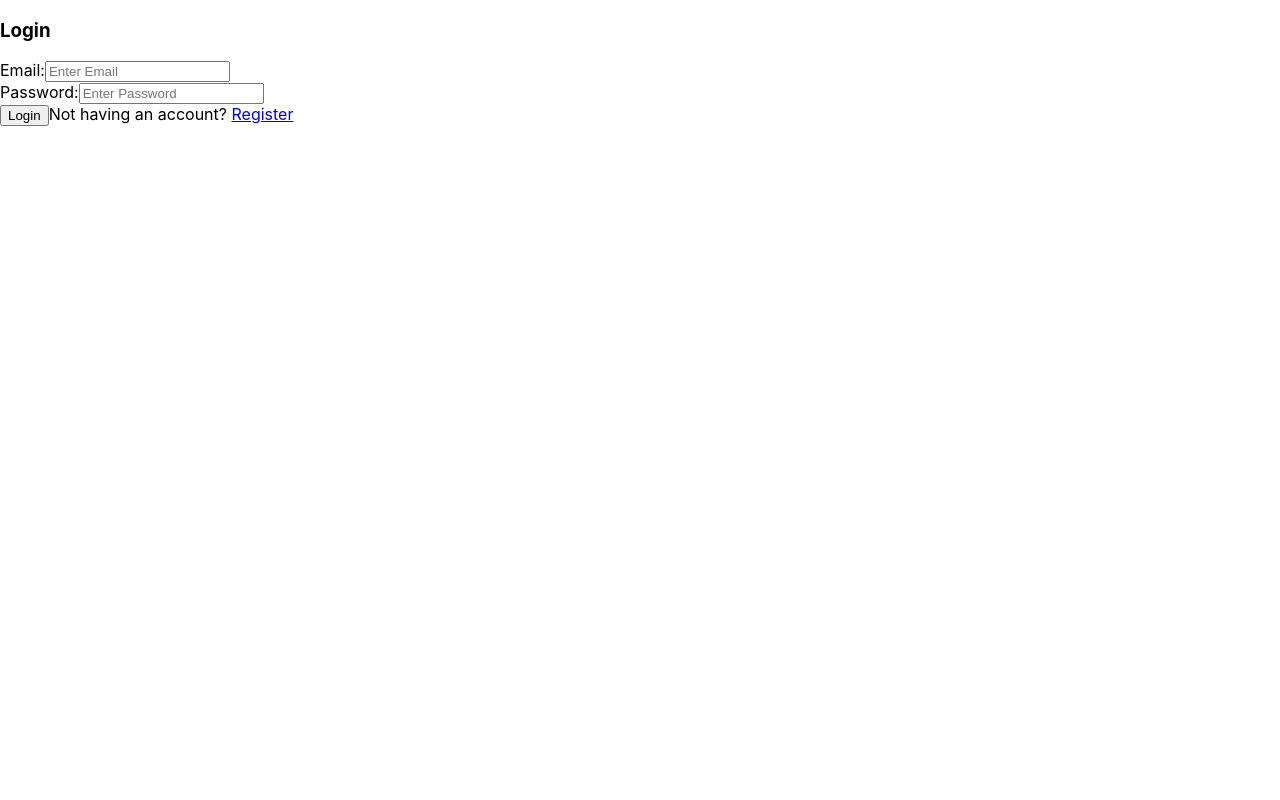
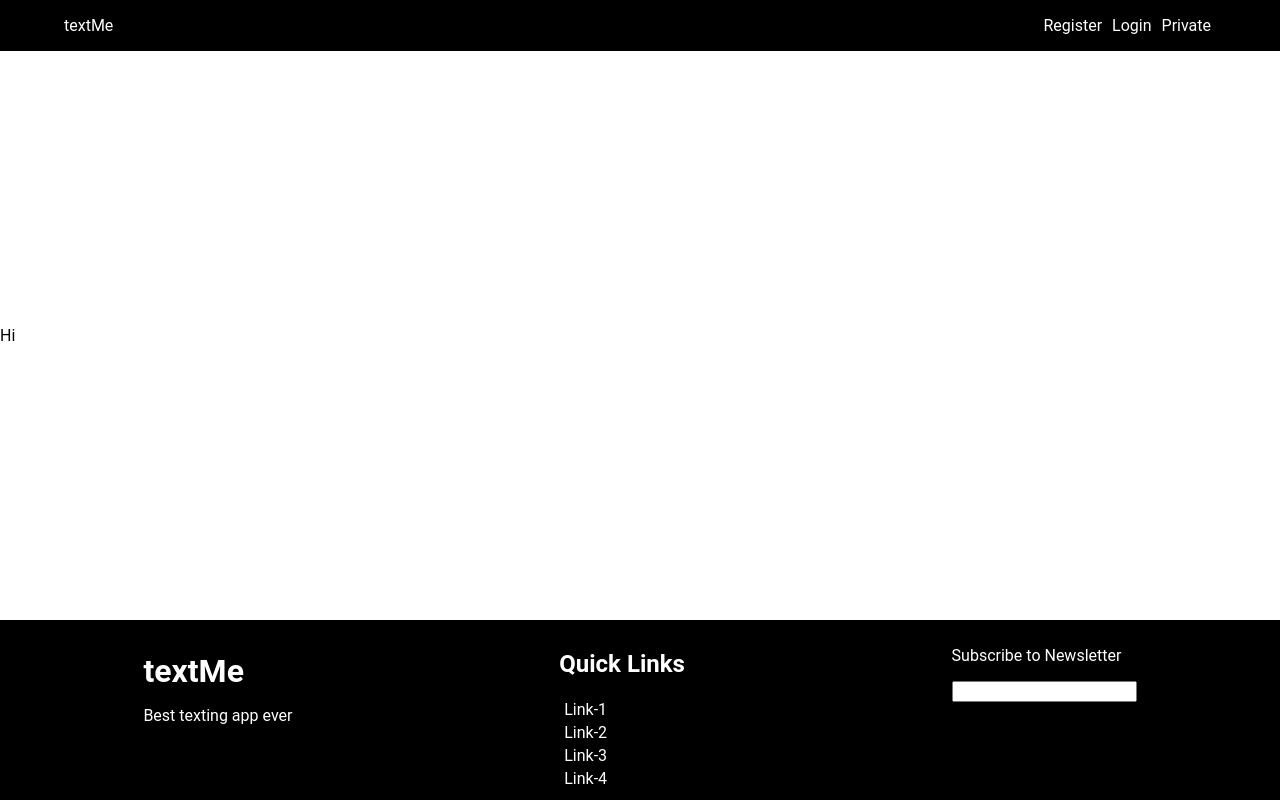
Before and after one commit to Praneeth-rdy/mern-chat-app, a React (Create React App) app in the folder client/: page / in a window 1280 px wide. Before the commit this address led to /login. Built offline with nearby package versions, Linux system fonts and the light colour scheme.

Commit message:
Added a basic layout

```diff
--- a/client/package.json
+++ b/client/package.json
@@ -8,6 +8,7 @@
     "axios": "^0.21.1",
     "react": "^17.0.2",
     "react-dom": "^17.0.2",
+    "react-icons": "^4.2.0",
     "react-router-dom": "^5.2.0",
     "react-scripts": "4.0.3"
   },
--- a/client/src/App.js
+++ b/client/src/App.js
@@ -8,13 +8,15 @@ import LoginScreen from './components/screens/LoginScreen';
 import RegisterScreen from './components/screens/RegisterScreen';
 import ForgotPasswordScreen from './components/screens/ForgotPasswordScreen';
 import ResetPasswordScreen from './components/screens/ResetPasswordScreen';
+import HomeScreen from './components/screens/HomeScreen';
 
 function App() {
   return (
     <Router>
       <div className="app">
         <Switch>
-          <PrivateRoute exact path="/" component={PrivateScreen} />
+          <Route exact path="/" component={HomeScreen} />
+          <PrivateRoute exact path="/private" component={PrivateScreen} />
           <Route exact path="/login" component={LoginScreen} />
           <Route exact path="/register" component={RegisterScreen} />
           <Route exact path="/forgot-password" component={ForgotPasswordScreen} />
--- a/client/src/components/Layout.js
+++ b/client/src/components/Layout.js
@@ -1,14 +1,52 @@
 import React from 'react';
+import { Link } from 'react-router-dom';
+import { FaBars } from 'react-icons/fa'
+import '../styles/global.css';
+import Styles from '../styles/layout.module.css';
 
 function Layout({ children }) {
     return (
-        <div>
+        <div className={Styles.mainBgContainer}>
             <header>
+                <nav className={Styles.navbar}>
+                    <Link to="/">textMe</Link>
+                    <FaBars className={Styles.bars} />
+                    <ul className={Styles.navbarNav}>
+                        <li className={Styles.navItem}>
+                            <Link to="/register">Register</Link>
+                        </li>
+                        <li className={Styles.navItem}>
+                            <Link to="/login">Login</Link>
+                        </li>
+                        <li className={Styles.navItem}>
+                            <Link to="/private">Private</Link>
+                        </li>
+                    </ul>
+
+                </nav>
             </header>
+
             <div>
-                { children }
+                {children}
             </div>
-            <footer></footer>
+            <footer>
+                <div className={Styles.footerBlock}>
+                    <h1>textMe</h1>
+                    <p>Best texting app ever</p>
+                </div>
+                <div className={Styles.footerBlock}>
+                    <h2>Quick Links</h2>
+                    <Link to="" className={Styles.footerLink}>Link-1</Link>
+                    <Link to="" className={Styles.footerLink}>Link-2</Link>
+                    <Link to="" className={Styles.footerLink}>Link-3</Link>
+                    <Link to="" className={Styles.footerLink}>Link-4</Link>
+                </div>
+                <div className={Styles.footerBlock}>
+                    <p>Subscribe to Newsletter</p>
+                    <input type="text"></input>
+                </div>
+
+            </footer>
         </div>
     )
 }
--- a/client/src/components/screens/ForgotPasswordScreen.js
+++ b/client/src/components/screens/ForgotPasswordScreen.js
@@ -1,6 +1,8 @@
 import React, { useState, useEffect } from 'react';
 import axios from 'axios';
 import { Link } from 'react-router-dom';
+import Layout from '../Layout';
+
 import Styles from '../../styles/screens/forgotPasswordScreen.module.css';
 
 
@@ -10,8 +12,8 @@ function ForgotPasswordScreen({ history }) {
     const [error, setError] = useState('');
     const [success, setSuccess] = useState('');
 
-    useEffect(()=>{
-        if(localStorage.getItem('authToken')){
+    useEffect(() => {
+        if (localStorage.getItem('authToken')) {
             history.push('/');
         }
     }, [history]);
@@ -26,19 +28,20 @@ function ForgotPasswordScreen({ history }) {
         }
 
         try {
-            const {data} = await axios.post('/api/auth/forgot-password', { email }, config);
+            const { data } = await axios.post('/api/auth/forgot-password', { email }, config);
 
             setSuccess('Email Sent');
 
-        } catch(error) {
+        } catch (error) {
             setError(error.response.data.error);
-            setTimeout(()=>{
+            setTimeout(() => {
                 setError('');
             }, 5000);
         }
     }
 
     return (
+        <Layout>
             <div>
                 <form onSubmit={resetPasswordHandler}>
                     <h3>Login</h3>
@@ -57,6 +60,7 @@ function ForgotPasswordScreen({ history }) {
                     <button type="submit" >Send Reset Link</button>
                 </form>
             </div>
+        </Layout>
     )
 }
 
--- /dev/null
+++ b/client/src/components/screens/HomeScreen.js
@@ -0,0 +1,12 @@
+import React from 'react'
+import Layout from '../Layout';
+
+function HomeScreen() {
+    return (
+        <Layout>
+            Hi
+        </Layout>
+    )
+}
+
+export default HomeScreen;
--- a/client/src/styles/global.css
+++ b/client/src/styles/global.css
@@ -1,10 +1,10 @@
+* {
+  box-sizing: border-box;
+}
+
 body {
   margin: 0;
-  font-family: -apple-system, BlinkMacSystemFont, 'Segoe UI', 'Roboto', 'Oxygen',
-    'Ubuntu', 'Cantarell', 'Fira Sans', 'Droid Sans', 'Helvetica Neue',
-    sans-serif;
-  -webkit-font-smoothing: antialiased;
-  -moz-osx-font-smoothing: grayscale;
+  font-family: "Roboto";
 }
 
 code {
--- a/client/src/styles/layout.module.css
+++ b/client/src/styles/layout.module.css
@@ -0,0 +1,74 @@
+.mainBgContainer{
+    display: flex;
+    flex-direction: column;
+    justify-content: space-between;
+    min-height: 100vh;
+}
+
+header {
+    display: flex;
+    flex-direction: column;
+    align-items: center;
+    background-color: black;
+}
+
+.navbar {
+    display: flex;
+    justify-content: space-between;
+    width: 90%;
+    max-width: 1200px;
+}
+
+.navbar a {
+    display: block;
+    margin-top: auto;
+    margin-bottom: auto;
+}
+
+.navbarNav{
+    list-style-type: none;
+    display: flex;
+    justify-content: space-between;
+}
+
+.navbarNav .navItem {
+    padding: 0 5px;
+}
+
+.navbarNav .navItem a, .navbar a {
+    text-decoration: none;
+    color: white;
+}
+
+.bars{
+    display: none;
+}
+
+footer{
+    display: flex;
+    flex-direction: row;
+    justify-content: space-around;
+    flex-wrap: wrap;
+    color: white;
+    background-color: black;
+    padding: 10px;
+}
+
+.footerBlock{
+    display: flex;
+    flex-direction: column;
+}
+
+.footerBlock h1 {
+    margin-bottom: 0;
+}
+
+.footerBlock .footerLink {
+    color: white;
+    text-decoration: none;
+    margin: 2px 5px;
+}
+
+.footerBlock .footerLink:hover {
+    text-decoration: underline;
+}
```
Also changed, not shown: 1 other file (tests, documents, lock files or other folders). Lines whose indentation alone changed are shown as unchanged.
